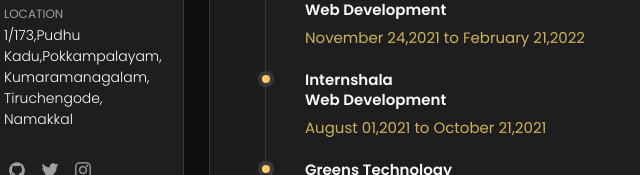
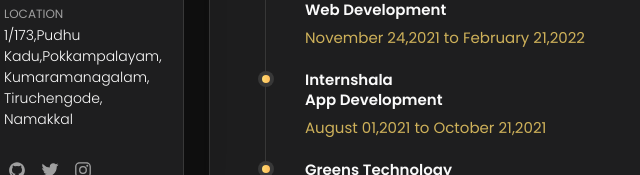
Before and after one commit to vinothkumarsakthivel/vinothkumarsakthivel.github.io, a plain HTML site: page Education.html in a window 1280 px wide. Shown: the part 625-800 px from the top of the page, 131-771 px from the left. Drawn offline with nearby package versions, Linux system fonts and the light colour scheme.

Commit message:
some modification

```diff
--- a/Education.html
+++ b/Education.html
@@ -269,7 +269,7 @@
 
                     <li class="timeline-item">
 
-                      <h4 class="h4 timeline-item-title">Internshala<br>Web Development</h4>
+                      <h4 class="h4 timeline-item-title">Internshala<br>App Development</h4>
 
                       <span>August 01,2021 to October 21,2021</span>
                     </li>
```
